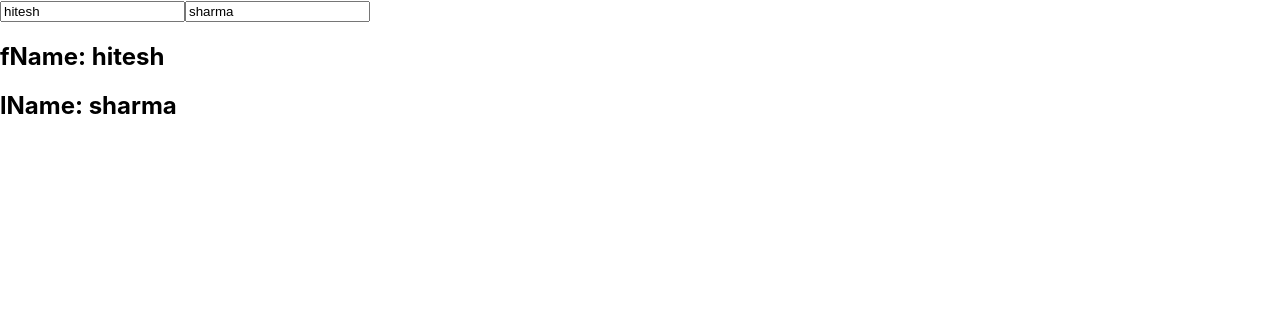
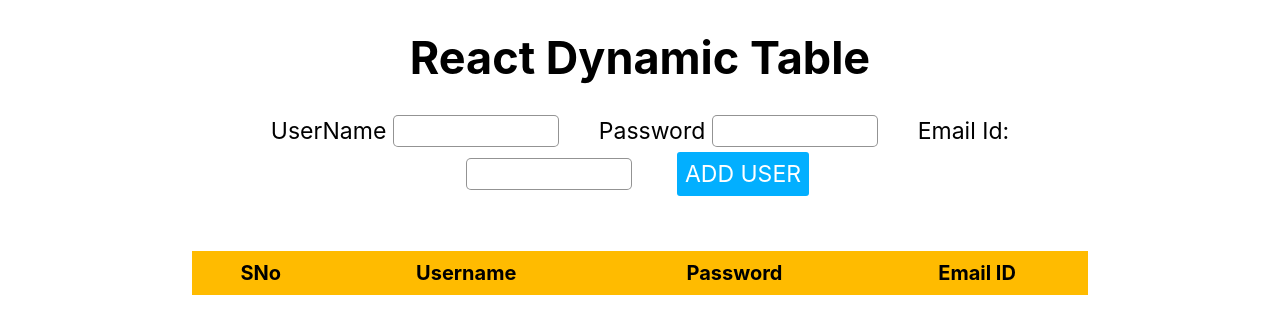
Before and after one commit to 0124hitesh/my-app, a React (Create React App) app: page / in a window 1280 px wide. Shown: the top 334 px of the page. Built offline with nearby package versions, Linux system fonts and the light colour scheme.

Commit message:
Practical 9

```diff
--- a/src/App.js
+++ b/src/App.js
@@ -18,6 +18,8 @@ import ReactHooks from './Components/ReactHooks'
 
 import Event from './events'
 
+import Table from './Practical/Practical_9';
+
 function App() {
   return (
     <>
@@ -35,7 +37,9 @@ function App() {
 
     {/* <ReactHooks/> */}
 
-    <Event/>
+    {/* <Event/> */}
+
+    <Table/>
 
 
     </>
--- /dev/null
+++ b/src/Practical/Prac_9.css
@@ -0,0 +1,47 @@
+*{
+    font-family: -apple-system, BlinkMacSystemFont, 'Segoe UI', Roboto, Oxygen, Ubuntu, Cantarell, 'Open Sans', 'Helvetica Neue', sans-serif;
+}
+h1{
+    text-align: center;
+}
+#insert{
+    font-size: 23px;
+}
+input{
+    margin-right: 40px;
+    font-size: 23px;
+    width: 160px;
+    border: 1px solid rgba(0, 0, 0, 0.425);
+    border-radius: 5px;
+}
+button{
+    font-size: 23px;
+    background-color: rgb(2, 175, 255);
+    color: white;
+    padding: 8px;
+    /* outline: 0; */
+    border: 0;
+    border-radius: 3px;
+}
+button:hover{
+    cursor: pointer;
+}
+table{
+    align-items: center;
+    border-collapse: collapse;
+    margin-top: 50px;
+    width: 100%;
+    font-size: 20px;
+}
+table th{
+    padding: 10px;
+}
+thead{
+    background-color: rgb(255, 187, 0);
+}
+thead th{
+    padding: 10px;
+}
+table tbody tr{
+    border-bottom: 1px solid rgba(0, 0, 0, 0.171);
+}
--- /dev/null
+++ b/src/Practical/Practical_9.js
@@ -0,0 +1,73 @@
+import React,{Component,useState,useEffect} from 'react';
+import './Prac_9.css'
+
+export default function Table(){
+
+    const [name, setName]=useState("");
+    const [pass, setPass]=useState("");
+    const [mail, setMail]=useState("");
+    const [count, setCount]=useState(1);
+    var [rows, setRow]=useState();
+
+    function f_name(e){
+        setName(e.target.value);
+    }
+
+    function f_pass(e){
+        setPass(e.target.value);
+    }
+
+    function f_mail(e){
+        setMail(e.target.value);
+    }
+
+    function addUser(e){
+        setRow(
+        <React.Fragment>
+            {rows}
+            <tr>
+                <th>{count}.</th>
+                <th>{name}</th>
+                <th>{pass}</th>
+                <th>{mail}</th>
+            </tr>
+        </React.Fragment>
+        )
+
+        setCount(count + 1);
+        setName();
+        setPass();
+        setMail();
+    }
+
+    return(
+        <>
+        <h1>React Dynamic Table</h1>
+        <section id="insert">
+            <form>
+            UserName <input type="text" onChange={f_name} value={name}></input>
+            Password <input type="password" onChange={f_pass} value={pass}></input>
+            Email Id: <input type="mail" onChange={f_mail} value={mail}></input>
+            <button type="button" onClick={addUser}>ADD USER</button>
+            </form>
+        </section>
+
+        <section id="tab">
+        <table>
+            <thead>
+                <tr>
+                    <th>SNo</th>
+                    <th>Username</th>
+                    <th>Password</th>
+                    <th>Email ID</th>
+                </tr>
+            </thead>
+
+            <tbody>
+               {rows}
+            </tbody>
+        </table>
+        </section>
+        </>
+    )
+}
```
